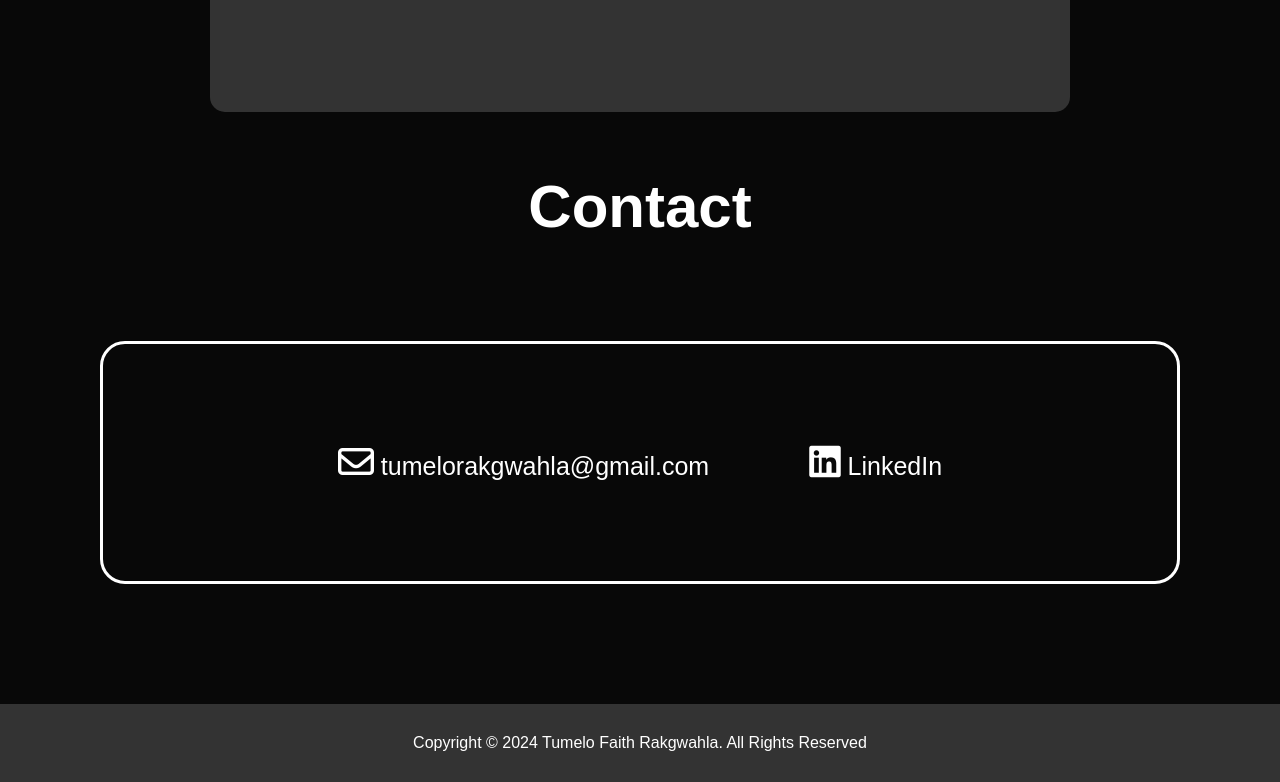
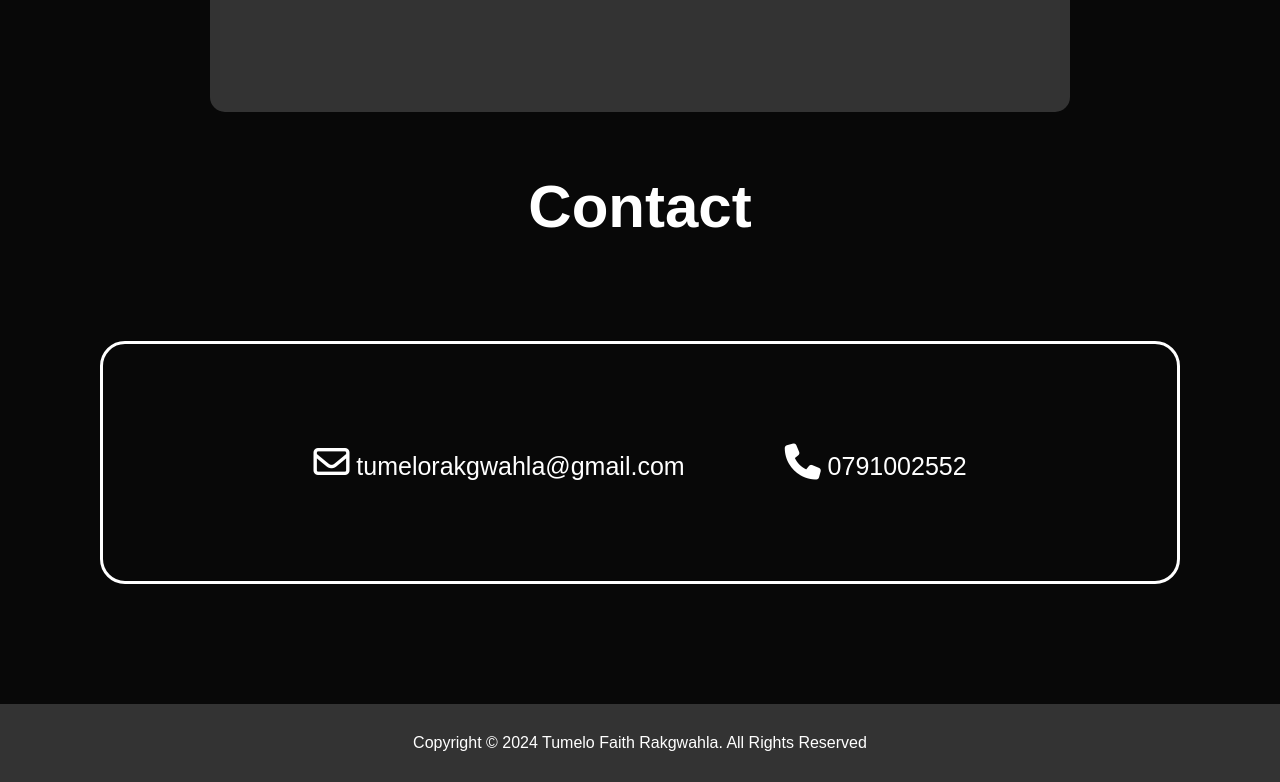
Before and after one commit to TumeloFRakgwahla/Tumelo-Faith-Rakgwahla-Portfolio, a plain HTML site: page Portfolio.html in a window 1280 px wide. Shown: the part 2507-3289 px from the top of the page. Drawn offline with nearby package versions, Linux system fonts and the light colour scheme.

Commit message:
Add Contact Numbers to the contact page

```diff
--- a/Portfolio.html
+++ b/Portfolio.html
@@ -86,7 +86,7 @@
         <h2>Contact</h2>
         <div class="contact-container">
             <p><a href="mailto:tumelorakgwahla@gmail.com"><i class="fa-regular fa-envelope" style='font-size:36px'></i> tumelorakgwahla@gmail.com</a></p>
-            <p><a href="http://linkedin.com/in/tumelo-rakgwahla"><i class="fa-brands fa-linkedin" style='font-size:36px'></i> LinkedIn</a></p>
+            <p><a href="#"><i class="fa fa-phone" style='font-size:36px'></i> 0791002552</a></p>
         </div>
     </section>
     <footer>
```
